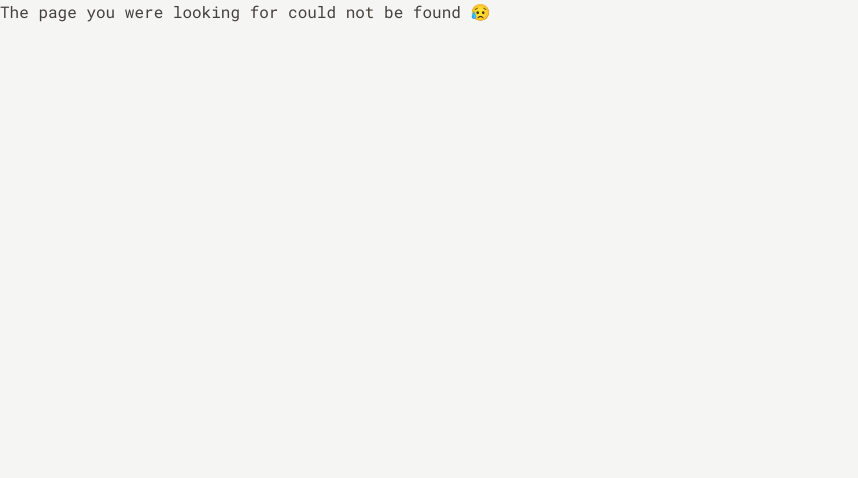
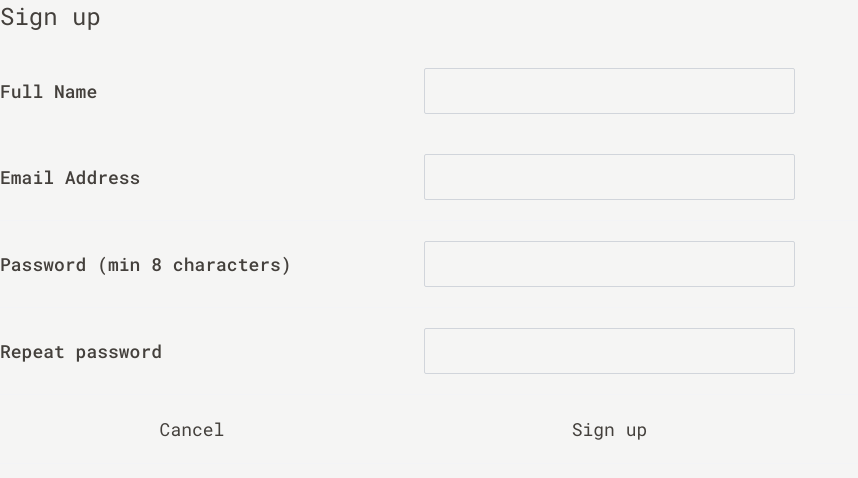
Before and after one commit to codewanderlust/NdulaXclusive, a React (Vite) app: page /users in a window 1280 px wide. Shown: the top 478 px of the page, without its empty margins (0-858 px from the left). Built offline with nearby package versions, Linux system fonts and the light colour scheme.

Commit message:
set up signup form and enable RLS in the backend

```diff
--- a/src/App.jsx
+++ b/src/App.jsx
@@ -1,5 +1,5 @@
 import { QueryClient, QueryClientProvider } from '@tanstack/react-query';
-import { Route, Routes, BrowserRouter } from 'react-router-dom';
+import { Route, Routes, BrowserRouter, Navigate } from 'react-router-dom';
 import { ReactQueryDevtools } from '@tanstack/react-query-devtools';
 import Sneaker from './pages/Sneaker';
 import Order from './pages/Order';
@@ -12,6 +12,8 @@ import KidsSneakers from './pages/KidsSneakers';
 import SneakerDetails from './pages/SneakerDetails';
 import CreateOrder from './features/order/CreateOrder';
 import { Toaster } from 'react-hot-toast';
+import ProtectedRoute from './ui/ProtectedRoute';
+import Users from './ui/Users';
 
 const queryClient = new QueryClient({
   defaultOptions: {
@@ -28,17 +30,25 @@ function App() {
 
       <BrowserRouter>
         <Routes>
-          <Route element={<AppLayout />}>
-            <Route path="/" element={<Sneaker />} />
+          <Route
+            element={
+              <ProtectedRoute>
+                <AppLayout />
+              </ProtectedRoute>
+            }
+          >
+            <Route index element={<Navigate replace to="/men" />} />
+            <Route path="/men" element={<Sneaker />} />
             <Route path="/order/:orderId" element={<Order />} />
             <Route path="/order/new" element={<CreateOrder />} />
-            <Route path="/cart" element={<Cart />} />
             <Route path="/women" element={<WomenSneakers />} />
             <Route path="/kids" element={<KidsSneakers />} />
+            <Route path="/cart" element={<Cart />} />
             <Route path="/sneakers/:id" element={<SneakerDetails />} />
           </Route>
           <Route path="*" element={<PageNotFound />} />
           <Route path="login" element={<Login />} />
+          <Route path="users" element={<Users />} />
         </Routes>
       </BrowserRouter>
       <Toaster
--- a/src/features/authentication/LoginForm.jsx
+++ b/src/features/authentication/LoginForm.jsx
@@ -12,7 +12,16 @@ function LoginForm() {
     e.preventDefault();
 
     if (!email || !password) return;
-    login({ email, password });
+    login(
+      { email, password },
+      {
+        // clearing the field if the login isn't successful
+        onSettled: () => {
+          setEmail('');
+          setPassword('');
+        },
+      },
+    );
   }
 
   return (
--- /dev/null
+++ b/src/features/authentication/Logout.jsx
@@ -0,0 +1,15 @@
+import { HiArrowRightOnRectangle } from 'react-icons/hi2';
+import useLogout from './useLogout';
+
+function Logout() {
+  const { logout, isLoading } = useLogout();
+  return (
+    <div>
+      <button disabled={isLoading} onClick={logout}>
+        <HiArrowRightOnRectangle />
+      </button>
+    </div>
+  );
+}
+
+export default Logout;
--- a/src/features/authentication/SignupForm.jsx
+++ b/src/features/authentication/SignupForm.jsx
@@ -1,49 +1,98 @@
+import { useForm } from 'react-hook-form';
 import Button from '../../ui/Button';
+
+import { useSignUp } from './useSignUp';
 
 // Email regex: /\S+@\S+\.\S+/
 
 function SignupForm() {
+  const { signUp, isLoading } = useSignUp();
+  const { register, formState, getValues, handleSubmit, reset } = useForm();
+  const { errors } = formState;
+
+  function onSubmit({ fullName, email, password }) {
+    signUp(
+      { fullName, email, password },
+      {
+        onSettled: reset,
+      },
+    );
+  }
+
   return (
-    <form className="overflow-hidden px-0 py-9 text-lg">
+    <form
+      onSubmit={handleSubmit(onSubmit)}
+      className="overflow-hidden px-0 py-9 text-lg"
+    >
       <div className=" grid grid-cols-24rem-1fr-1.2fr items-center gap-10 px-0 py-5 pt-0">
         <label className="font-medium">Full Name</label>
         <input
+          {...register('fullName', { required: 'This field is required' })}
           className="rounded-sm border border-gray-300 bg-inherit px-3 py-2 focus:outline-none focus:ring-2 focus:ring-gray-500 focus:ring-offset-2"
           type="text"
           id="fullName"
+          disabled={isLoading}
         />
+        {errors.fullName && <p>{errors.fullName?.message}</p>}
       </div>
       <div className=" grid grid-cols-24rem-1fr-1.2fr items-center gap-10 border-b border-b-gray-100 px-0 py-5">
         <label className="font-medium">Email Address</label>
         <input
+          {...register('email', {
+            required: 'This field is required',
+            pattern: {
+              value: /\S+@\S+\.\S+/,
+              message: 'Please enter a valid email address',
+            },
+          })}
           className="rounded-sm border border-gray-300 bg-inherit px-3 py-2 focus:outline-none focus:ring-2 focus:ring-gray-500 focus:ring-offset-2"
           type="email"
           id="email"
+          disabled={isLoading}
         />
+        {errors.email && <p>{errors.email?.message}</p>}
       </div>
 
       <div className=" grid grid-cols-24rem-1fr-1.2fr items-center gap-10 border-b border-b-gray-100 px-0 py-5">
+        <label className="font-medium">Password (min 8 characters)</label>
         <input
+          {...register('password', {
+            required: 'This field is required',
+            minLength: {
+              value: 8,
+              message: 'Password needs a minimum of 8 characters',
+            },
+          })}
           className="rounded-sm border border-gray-300 bg-inherit px-3 py-2 focus:outline-none focus:ring-2 focus:ring-gray-500 focus:ring-offset-2"
           type="password"
           id="password"
+          disabled={isLoading}
         />
+        {errors.password && <p>{errors.password?.message}</p>}
       </div>
 
       <div className=" grid grid-cols-24rem-1fr-1.2fr items-center gap-10 border-b border-b-gray-100 px-0 py-5">
+        <label className="font-medium">Repeat password</label>
         <input
+          {...register('passwordConfirm', {
+            required: 'This field is required',
+            validate: (value) =>
+              value === getValues().password || 'Passwords need to match',
+          })}
           className="rounded-sm border border-gray-300 bg-inherit px-3 py-2 focus:outline-none focus:ring-2 focus:ring-gray-500 focus:ring-offset-2"
           type="password"
           id="passwordConfirm"
+          disabled={isLoading}
         />
+        {errors.passwordConfirm && <p>{errors.passwordConfirm?.message}</p>}
       </div>
 
-      <div className=" flex justify-end gap-5">
+      <div className=" grid grid-cols-24rem-1fr-1.2fr items-center gap-10 border-b border-b-gray-100 px-0 py-5">
         {/* type is an HTML attribute! */}
-        <Button variation="secondary" type="reset">
+        <Button variation="secondary" type="reset" disabled={isLoading}>
           Cancel
         </Button>
-        <Button>Create new user</Button>
+        <Button>{isLoading ? 'Signing up...' : 'Sign up'}</Button>
       </div>
     </form>
   );
--- a/src/features/authentication/useLogin.js
+++ b/src/features/authentication/useLogin.js
@@ -1,9 +1,10 @@
-import { useMutation } from '@tanstack/react-query';
+import { useMutation, useQueryClient } from '@tanstack/react-query';
 import { login as loginApi } from '../../services/apiAuth';
 import { useNavigate } from 'react-router-dom';
 import { toast } from 'react-hot-toast';
 
 export function useLogin() {
+  const queryClient = useQueryClient();
   const navigate = useNavigate();
   const { mutate: login, isLoading } = useMutation({
     mutationFn: ({ email, password }) =>
@@ -13,8 +14,10 @@ export function useLogin() {
       }),
 
     onSuccess: (user) => {
-      console.log(user);
-      navigate('/cart');
+      //allows us to manually set some data in to the react-query cache
+      queryClient.setQueryData(['user'], user.user);
+      //with replace true, we erase the login page from the history
+      navigate('/men', { replace: true });
     },
     onError: (err) => {
       console.log('ERROR', err);
--- /dev/null
+++ b/src/features/authentication/useLogout.js
@@ -0,0 +1,23 @@
+import { useMutation, useQueryClient } from '@tanstack/react-query';
+import { logout as logoutApi } from '../../services/apiAuth';
+import { useNavigate } from 'react-router';
+
+export function useLogout() {
+  const navigate = useNavigate();
+  const queryClient = useQueryClient();
+  const { mutate: logout, isLoading } = useMutation({
+    mutationFn: logoutApi,
+
+    onSuccess: () => {
+      //removing all queries from the cache
+      queryClient.removeQueries();
+
+      //allows us to manually set some data in to the react-query cache
+
+      navigate('/login', { replace: true });
+    },
+  });
+  return { logout, isLoading };
+}
+
+export default useLogout;
--- /dev/null
+++ b/src/features/authentication/useSignUp.js
@@ -0,0 +1,17 @@
+import { useMutation } from '@tanstack/react-query';
+import { signUp as signUpApi } from '../../services/apiAuth';
+import { toast } from 'react-hot-toast';
+
+export function useSignUp() {
+  const { mutate: signUp, isLoading } = useMutation({
+    mutationFn: signUpApi,
+    onSuccess: (user) => {
+      console.log(user),
+        toast.success(
+          "User created successfully! Please verify the account from the user's email address",
+        );
+    },
+  });
+
+  return { signUp, isLoading };
+}
--- /dev/null
+++ b/src/features/authentication/useUser.js
@@ -0,0 +1,11 @@
+import { useQuery } from '@tanstack/react-query';
+import { getCurrentUser } from '../../services/apiAuth';
+
+export function useUser() {
+  const { isLoading, data: user } = useQuery({
+    queryKey: ['user'],
+    queryFn: getCurrentUser,
+  });
+
+  return { isLoading, user, isAuthenticated: user?.role === 'authenticated' };
+}
--- a/src/services/apiAuth.js
+++ b/src/services/apiAuth.js
@@ -1,4 +1,17 @@
 import supabase from './supabase';
+
+export async function signUp({ fullname, email, password }) {
+  const { data, error } = await supabase.auth.signUp({
+    email,
+    password,
+    options: {
+      data: { fullname, avatar: '' },
+    },
+  });
+
+  if (error) throw new Error(error.message);
+  return data;
+}
 
 export async function login({ email, password }) {
   const { data, error } = await supabase.auth.signInWithPassword({
@@ -10,3 +23,18 @@ export async function login({ email, password }) {
   console.log(data);
   return data;
 }
+
+export async function getCurrentUser() {
+  const { data: session } = await supabase.auth.getSession();
+  if (!session.session) return null;
+
+  const { data, error } = await supabase.auth.getUser();
+  if (error) throw new Error(error.message);
+
+  return data?.user;
+}
+
+export async function logout() {
+  const { error } = await supabase.auth.signOut();
+  if (error) throw new Error(error.message);
+}
--- a/src/ui/Header.jsx
+++ b/src/ui/Header.jsx
@@ -1,12 +1,14 @@
 import Gender from './Gender';
 import Logo from './Logo';
 import Icons from './Icons';
+import Logout from '../features/authentication/Logout';
 
 function Header() {
   return (
     <header className="flex justify-between bg-stone-200 px-20 py-4">
       <Gender />
       <Logo />
+      <Logout />
       <Icons />
     </header>
   );
--- /dev/null
+++ b/src/ui/ProtectedRoute.jsx
@@ -0,0 +1,22 @@
+import Loader from './Loader';
+import { useUser } from '../features/authentication/useUser';
+import { useNavigate } from 'react-router';
+import { useEffect } from 'react';
+
+// eslint-disable-next-line
+function ProtectedRoute({ children }) {
+  const navigate = useNavigate();
+  //load the aunthenticated user
+  const { isAuthenticated, isLoading } = useUser();
+  //while loading, show a spinner
+  //if the user is not authenticated, redirect to login page
+  //since useNavigate is a hook, it can only be used inside a component, or in this case we used it inside useEffect
+  useEffect(() => {
+    if (!isAuthenticated && !isLoading) navigate('/login');
+  }, [isAuthenticated, isLoading, navigate]);
+  //if the user is authenticated, render the app
+  if (isLoading) return <Loader />;
+  return children;
+}
+
+export default ProtectedRoute;
--- /dev/null
+++ b/src/ui/Users.jsx
@@ -0,0 +1,12 @@
+import SignupForm from '../features/authentication/SignupForm';
+
+function Users() {
+  return (
+    <>
+      <h1 className="text-2xl">Sign up</h1>
+      <SignupForm />
+    </>
+  );
+}
+
+export default Users;
```
